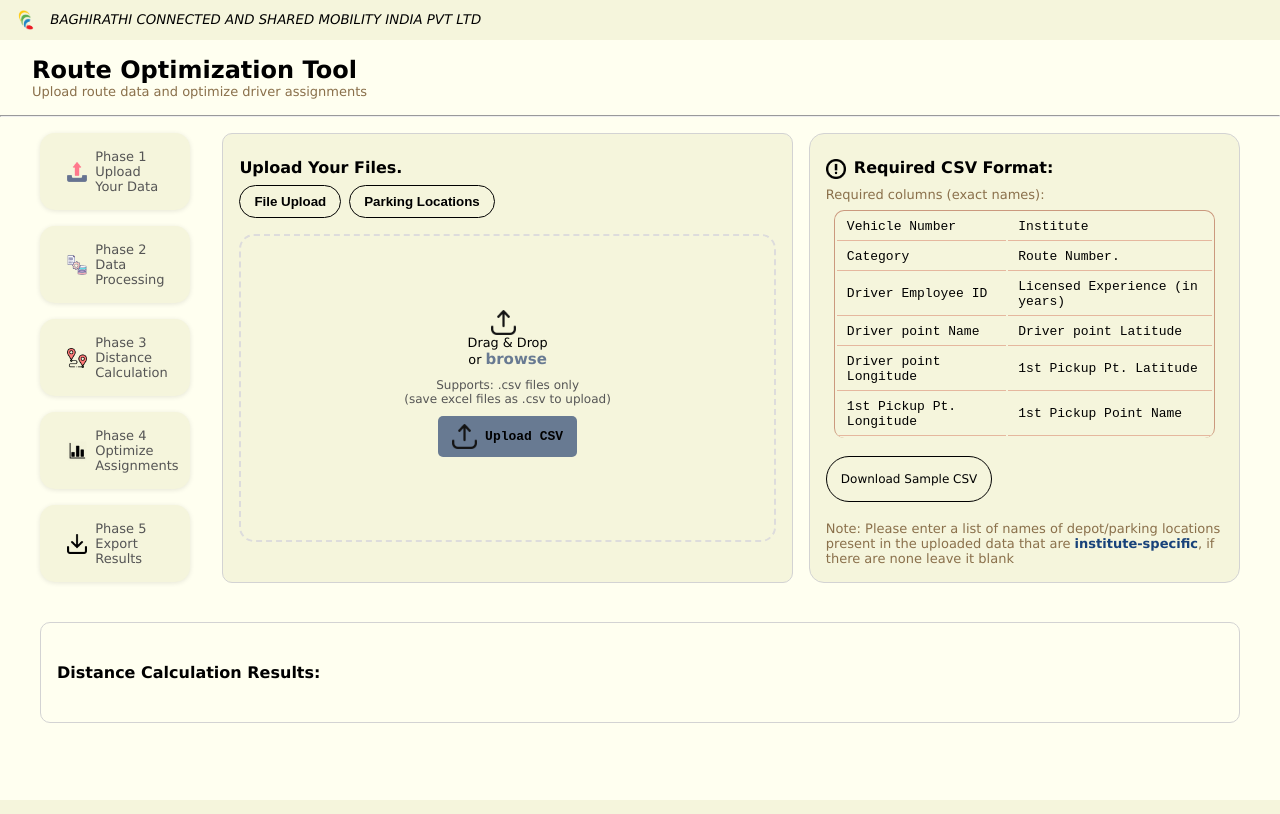
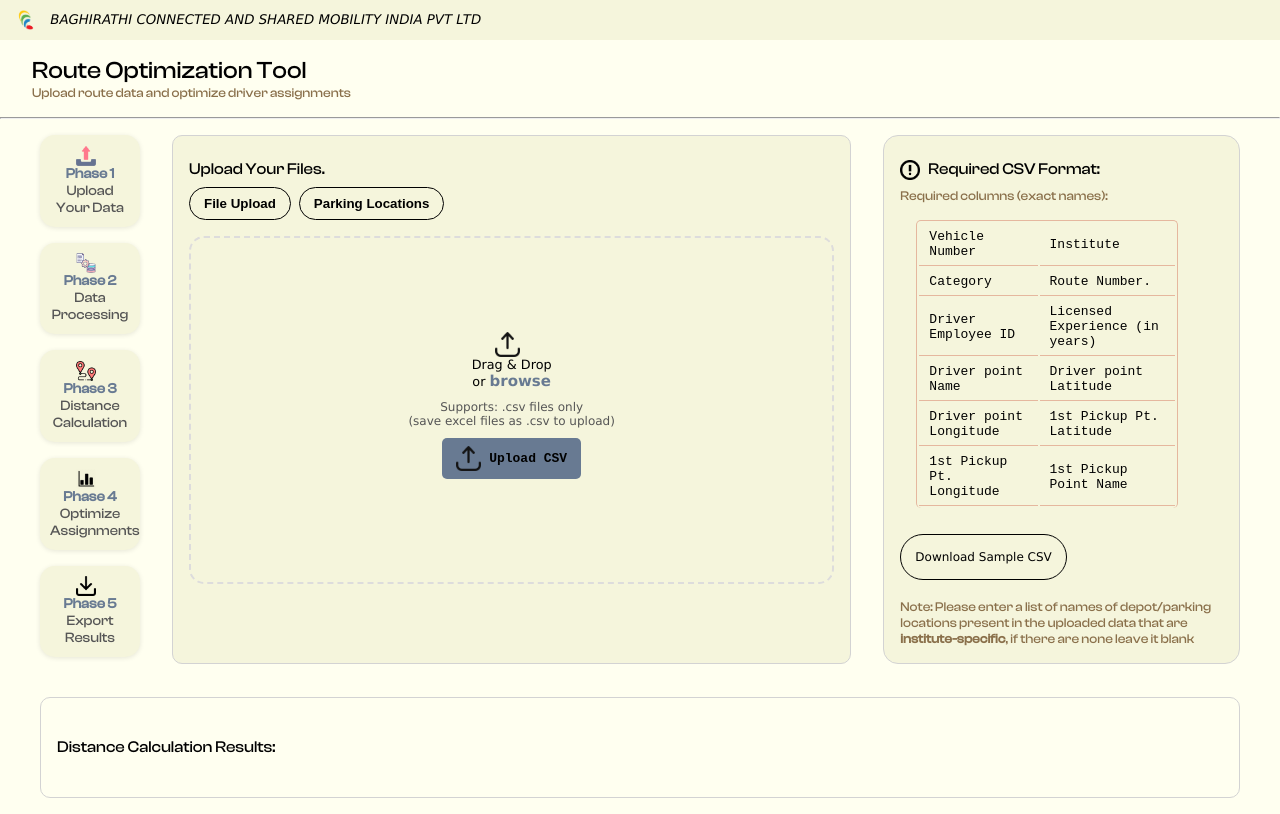
Before and after one commit to shanaia-dsilva/VRP_SOLVER, a Flask app: page / in a window 1280 px wide. Run offline with Flask 3, Linux system fonts and the light colour scheme.

Commit message:
updated css and paste area, media queries

```diff
--- a/static/css/style.css
+++ b/static/css/style.css
@@ -3,6 +3,12 @@ body {
   font-family: Verdana, 'Courier New', Courier, monospace, Geneva, Tahoma, sans-serif;
   margin: 0;
   padding: 0;
+}
+@font-face {
+  font-family: 'clashdisplay';
+  src: url('/uploads/clashdisplay-Medium.woff') format('woff');
+  font-weight: normal;
+  font-style: normal;
 }
 
 #nav-bar {
@@ -20,32 +26,38 @@ body {
   width: 20px;
   margin-right: 10px;
 }
-
 #dashboard-sec {
   margin: 1rem 2rem;
 }
 
 h1 {
   font-size: x-large;
+  font-family: 'clashdisplay', Verdana, Geneva, Tahoma, sans-serif;
+  font-weight:lighter;
   margin: 0;
 }
 
 h3 {
   font-size: medium;
+  font-family: 'clashdisplay', Verdana, Geneva, Tahoma, sans-serif;
+  font-weight: lighter;
   margin: 0.5rem 0;
 }
 p {
   color: rgb(138, 112, 75);
+  font-family: 'clashdisplay', Verdana, Geneva, Tahoma, sans-serif;
   font-size: small;
+  font-weight:50;
   margin: 0;
 }
+
 #description-sec {
   margin: 1rem 2.5rem;
 }
-
 .text-center {
   text-align: center;
 }
+
 .phase {
   display: flex;
   flex-direction: column;
@@ -58,15 +70,14 @@ p {
   background-color: beige;
   border-radius: 0px;
   box-shadow: 0 1px 5px rgba(0, 0, 0, 0.1);
-  padding: 1rem 1.7rem;
-  text-align: left;
+  padding: 10px;
+  text-align: center;
   transition: all 0.3s ease-in-out;
-  display: flex;
-  flex-direction: row;
-  max-width:6rem;
+  flex: 1;
+  max-width: 5rem;
   border-radius: 15px;
   align-items: center ;
-  justify-content: left;
+  justify-content: center;
 }
 
 .phase-card:hover {
@@ -76,26 +87,16 @@ p {
 
 .project-icon {
   height: 20px;
-  /* margin-bottom: 5px; */
 }
 
 .project-title {
-  font-size: small;
+  font-size: 14px;
   color: #555;
   margin: 0;
-  /* display: inline-block; */
 }
-
-#depot-mapping {
-  width: 100%;
-  min-height: 30vh;
-  font-family: 'Courier New', Courier, monospace;
-  font-size: 0.8rem;
-  padding: 0.5rem;
-  border: 1px solid #ccc;
-  resize: none;
-  background-color: #fffefc;
-  box-sizing: border-box;
+.phase strong{
+  color: #687a92;
+  display:block;
 }
 
 .data-container {
@@ -103,33 +104,34 @@ p {
   border: 1px solid lightgray;
   border-radius: 10px;
   padding: 1rem;
-  width:130%;
+  width:100%;
 }
-
 #file-stat {
   background-color: beige;
   padding: 1rem;
   border: 1px solid lightgray;
   border-radius: 15px;
+  min-height: 90%;
+  width:50%;
 }
 
-strong {
-  color:#18427a;
-}
-
-.table-wrapper {
-  border: solid 1px #cb997e;
-  border-bottom: none;
-  border-radius: 10px;
+#file-stat table {
+  width: 100%;
+  border-top: 1px solid #e5b79e;
+  border-right: 1px solid #e5b79e;
+  border-left: 1px solid #e5b79e;
+  border-radius: 5px;
+  border:collapse;
+  font-family: 'Courier New', Courier, monospace;
   font-size: small;
-  font-family: 'Courier New', Courier, monospace;
-  overflow-x: auto;
-  margin: 0.5rem;
+  margin: 1rem 0;
+  max-width: 90%;
 }
 
 #file-stat th,
 #file-stat td {
   border-bottom: 1px solid #e5b79e;
+
   padding: 6px 10px;
   text-align: left;
 }
@@ -155,8 +157,6 @@ strong {
 
 .drag-area {
   border: 2px dashed #dddcdc;
-  position: relative;
-  min-height:30vh;
   display:flex;
   border-radius: 15px;
   padding: 2rem;
@@ -165,6 +165,7 @@ strong {
   align-items:center;
   font-size: 0.8rem;
   transition: background-color 0.1s ease-in-out;
+  height:35vh;
 }
 
 .drag-area:hover {
@@ -261,10 +272,15 @@ strong {
   cursor: pointer;
   margin: 10px 0;
 }
-
 .upload-btn:hover {
   background-color: #e5b79e;
   color: black;
+}
+.table-wrapper {
+  padding: 0 1rem;
+  font-size: small;
+  font-family: 'Courier New', Courier, monospace;
+  overflow-x: auto;
 }
 .table-preview {
   width: 100%;
@@ -311,40 +327,40 @@ strong {
   padding: 1rem;
   box-shadow: 0 0 10px rgba(0,0,0,0.3);
 }
-
 .modal.show {
   display: block;
 }
-
 .modal .progress {
-  background-color: #f0f0f0;
+  background-color: black;
   border-radius: 4px;
   height: 1rem;
   overflow: hidden;
 }
-
 .progress-bar {
   height: 100%;
   background-color: #687a92;
-  transition: width 0.3s;
+  transition: width 1s;
 }
-
 .process-container {
   display: flex;
   align-items:flex-start;
   flex-direction: row;
   gap: 2rem;
   min-height: fit-content;
+  max-height:50vh;
 }
+
 
 .custom-row {
   display:flex;
   flex-direction: row;
-  flex:1;
-  gap: 1rem;
+  /* flex:1; */
+  gap: 2rem;
   justify-content: center;
-  min-height: 80%;
+  max-height: max-content;
+
 }
+
 .results-table {
   width: 100%;
   font-family: 'Courier New', Courier, monospace;
@@ -392,13 +409,16 @@ strong {
   border: 1px solid #cb997e;
 
 }
+
 img {
   vertical-align: middle;
   margin-right: 8px;
   height: 25px;
   width: inherit;
 }
-#results-sect {
+
+#results-sect,
+#preview-section{
   border: 1px solid lightgray;
   border-radius: 10px;
   padding: 2rem 1rem;
--- a/templates/index.html
+++ b/templates/index.html
@@ -38,37 +38,26 @@
   <section id="description-sec">
 
     <div class="process-container">
-
       <div class="phase">
-        <div class="col">
         <div class="phase-card" onclick="document.getElementById('file-input').click()">
           <img src="/uploads/upload.png" class="project-icon" alt="Upload" />
-            <p class="project-title">Phase 1<br />Upload Your Data</p>
+          <p class="project-title"><strong>Phase 1</strong>Upload Your Data</p>
         </div>
-        </div>
-        <div class="col">
         <div class="phase-card">
           <img src="/uploads/process.png" class="project-icon" alt="Processing" />
-            <p class="project-title">Phase 2<br />Data Processing</p>
+          <p class="project-title"><strong>Phase 2</strong>Data Processing</p>
         </div>
-        </div>
-        <div class="col">
         <div class="phase-card">
           <img src="/uploads/route.png" class="project-icon" alt="Calculation" />
-            <p class="project-title">Phase 3<br />Distance Calculation</p>
+          <p class="project-title"><strong>Phase 3</strong>Distance Calculation</p>
         </div>
-        </div>
-        <div class="col">
         <div class="phase-card">
           <img src="/uploads/optimize-icon.png" class="project-icon" alt="Optimize" />
-            <p class="project-title">Phase 4<br />Optimize Assignments</p>
+          <p class="project-title"><strong>Phase 4</strong>Optimize Assignments</p>
         </div>
-        </div>
-        <div class="col">
         <div class="phase-card">
           <img src="/uploads/export-icon.png" class="project-icon" alt="Export" />
-            <p class="project-title">Phase 5<br />Export Results</p>
-          </div>
+          <p class="project-title"><strong>Phase 5</strong>Export Results</p>
         </div>
       </div>
 
@@ -104,7 +93,7 @@
           <div id="paste-section" class="paste-section" style="display: none;">
             <div class="paste-container">
 
-              <label for="depot-mapping" class="depot-label">Institute-wise Depot List</label>
+              <label for="depot-mapping" class="depot-label">Institute-wise Depot List<br/></label>
               <textarea id="depot-mapping" class="depot-textarea" placeholder="Eg: NPS Parking, DPS Mallasandra, MAHE Parking
               Disclaimer: Not Hubs like Hoodi hub/ Baghirathi Shed, where any institute bus can be parked."></textarea>
 
@@ -184,7 +173,7 @@
         <div id="results-summary" class="summary"></div>
         <div class="export">
           <button class="app-btn" onclick="exportResults()" id="export-btn">
-            <img src="/uploads/export-icon.png" class="project-icon" alt="Download" /><br>Download <br>Results
+            <img src="/uploads/export-icon.png" class="project-icon" alt="Download" />Download Results
           </button>
         </div>
       </div>
```
Also changed, not shown: other parts of static/css/style.css (+145 -84 lines), uploads/ClashDisplay-Medium.woff (added). Lines whose indentation alone changed are shown as unchanged.
